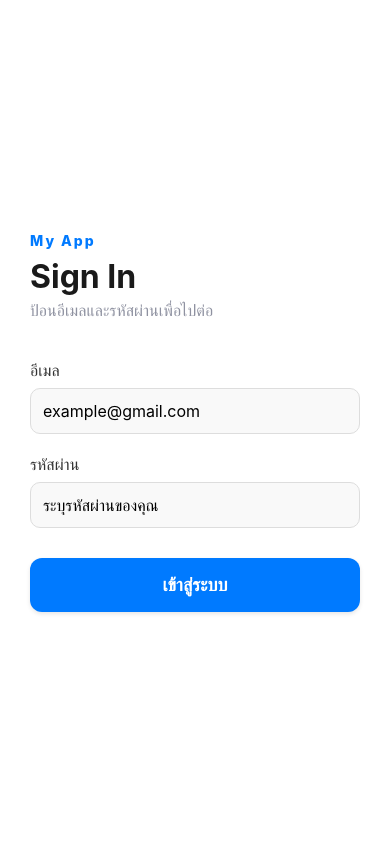
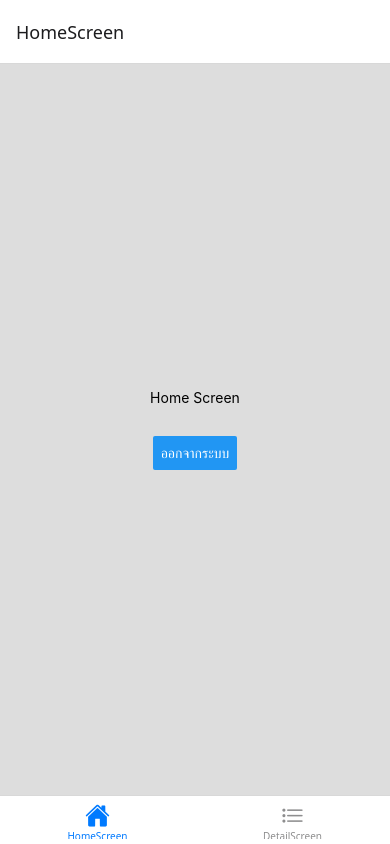
Before and after one commit to princesuke/tt-react-native-demo2, a React Native app: screen /Home in a window 390 px wide. Built offline with nearby package versions, Linux system fonts and the light colour scheme.

Commit message:
feat:update icon

```diff
--- a/src/features/home/HomeScreen.js
+++ b/src/features/home/HomeScreen.js
@@ -1,8 +1,15 @@
-import {View, Text, StyleSheet} from 'react-native'
+import {View, Text, StyleSheet, Button} from 'react-native'
 
-export default function HomeScreen() {
+export default function HomeScreen({setUserToken}) {
+
+    const handleLogout = ()=> {
+      console.log("ออกจากระบบ")
+      setUserToken(null)
+    }
+
     return <View style={styles.container}>
         <Text>Home Screen</Text>
+        <Button title='ออกจากระบบ' onPress={handleLogout} />
     </View>
 }
 
--- a/src/navigation/AppNavigator.js
+++ b/src/navigation/AppNavigator.js
@@ -11,7 +11,7 @@ import AuthStack from "./AuthStack";
 const RootStack = createNativeStackNavigator();
 
 export default function AppNavigator() {
-  const [userToken, setUserToken] = useState();
+  const [userToken, setUserToken] = useState("123");
 
   return (
     <NavigationContainer>
@@ -23,7 +23,7 @@ export default function AppNavigator() {
         ) : (
           <>
             <RootStack.Screen name="MainTab">
-              {(props) => <MainTabNavigator {...props} />}
+              {(props) => <MainTabNavigator {...props} setUserToken={setUserToken} />}
             </RootStack.Screen>
 
             <RootStack.Screen
--- a/src/navigation/MainTabNavigator.js
+++ b/src/navigation/MainTabNavigator.js
@@ -1,16 +1,34 @@
 import { createBottomTabNavigator } from "@react-navigation/bottom-tabs";
-import { Inoicons } from "@expo/vector-icons";
+import { Ionicons } from "@expo/vector-icons";
 import { SCREENS } from "./routes";
 import HomeScreen from "../features/home/HomeScreen";
 import DetailScreen from "../features/post/DetailScreen";
-import PostScreen from '../features/post/PostScreen';
+import PostScreen from "../features/post/PostScreen";
 
 const Tab = createBottomTabNavigator();
 
-export default function MainTabNavigator() {
-    return <Tab.Navigator>
-        <Tab.Screen name={SCREENS.HOME} component={HomeScreen} />
-        <Tab.Screen name={SCREENS.DETAIL_SCREEN} component={DetailScreen} />
-        {/* <Tab.Screen name={SCREENS.POST_SCREEN} component={PostScreen} /> */}
+export default function MainTabNavigator({ setUserToken }) {
+  return (
+    <Tab.Navigator
+      screenOptions={({ route }) => ({
+         tabBarIcon: ({ focused, color, size }) => {
+          let iconName;
+          if (route.name === SCREENS.HOME) {
+            iconName = focused ? "home" : "home-outline";
+          } else if (route.name === SCREENS.DETAIL_SCREEN) {
+            iconName = focused ? "list" : "list-outline";
+          }
+
+          return <Ionicons name={iconName} size={size} color={color} />;
+        },
+      })}
+    >
+      {/* <Tab.Screen name={SCREENS.HOME} component={HomeScreen} /> */}
+      <Tab.Screen name={SCREENS.HOME}>
+        {(props) => <HomeScreen {...props} setUserToken={setUserToken} />}
+      </Tab.Screen>
+      <Tab.Screen name={SCREENS.DETAIL_SCREEN} component={DetailScreen} />
+      {/* <Tab.Screen name={SCREENS.POST_SCREEN} component={PostScreen} /> */}
     </Tab.Navigator>
+  );
 }
--- a/src/navigation/routes.js
+++ b/src/navigation/routes.js
@@ -13,5 +13,5 @@ export const SCREENS = {
   //Demo
   DETAIL_SCREEN: "DetailScreen",
   POST_SCREEN: "PostScreen",
-  HOME: "Home"
+  HOME: "HomeScreen"
 };
```
